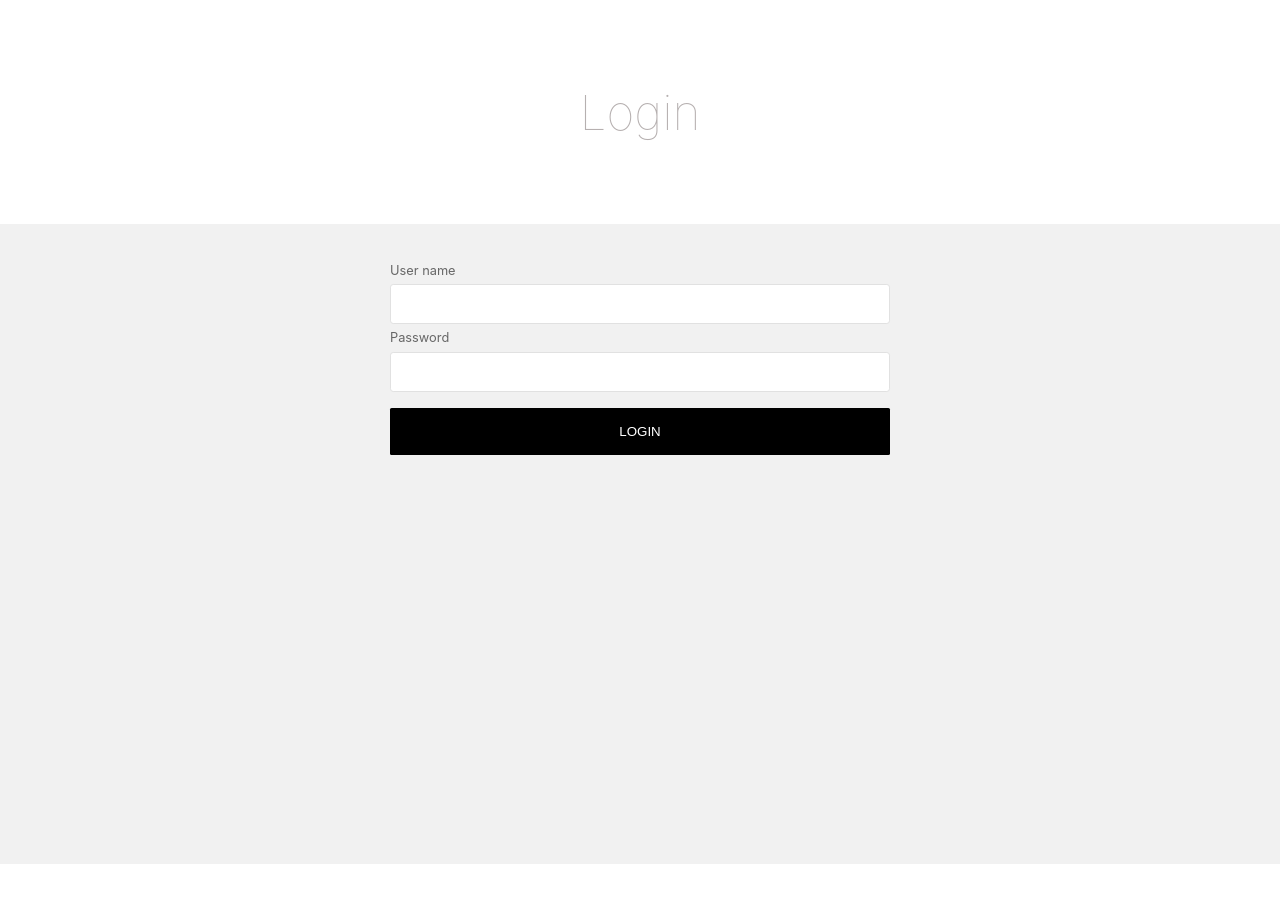
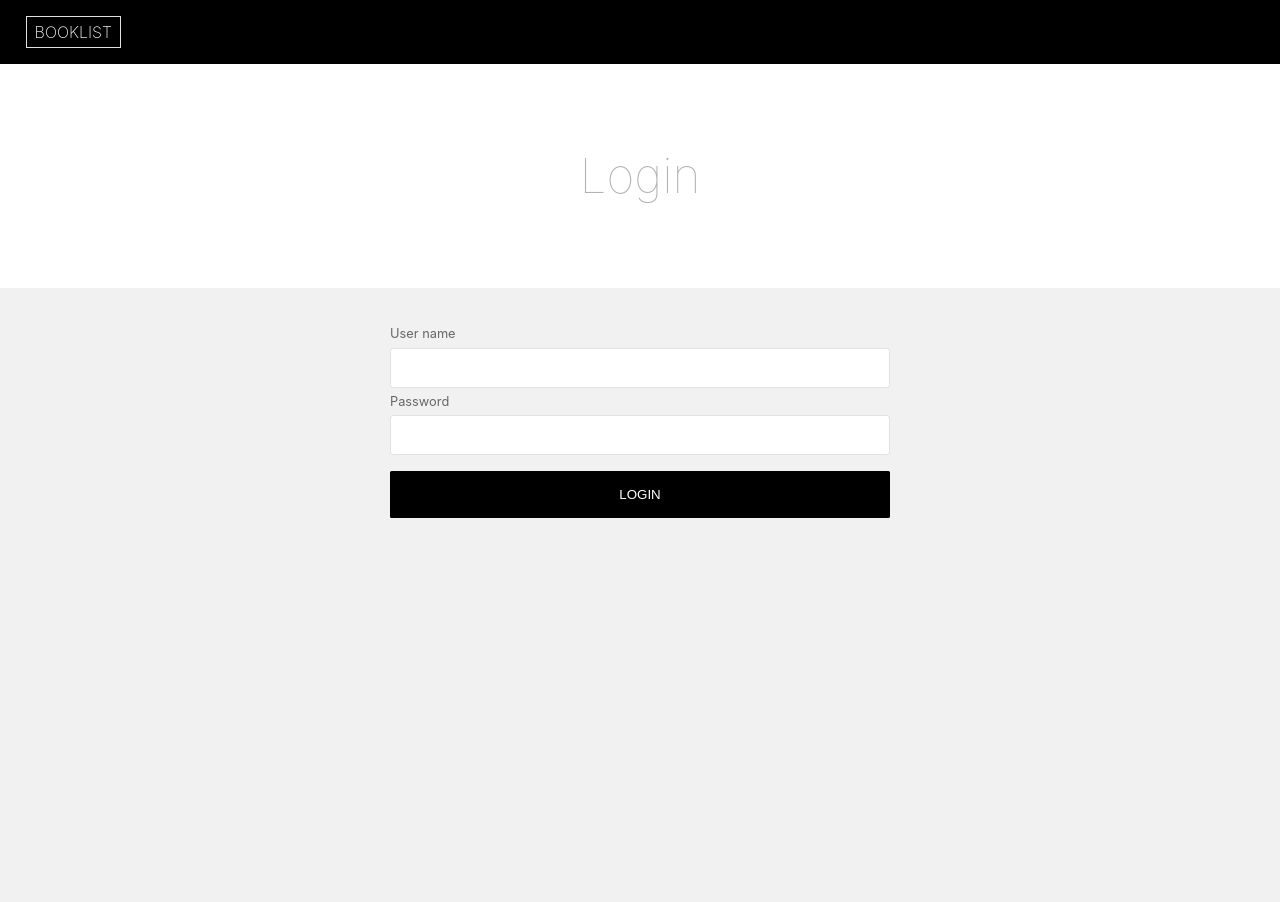
Before and after one commit to chrisbowes/dmi-booklist, a React (Create React App) app: page /login in a window 1280 px wide. Shown: the top 902 px of the page. Before the commit the page ends 864 px from the top, so only its background shows below. Built offline with nearby package versions, Linux system fonts and the light colour scheme.

Commit message:
styled and laid out view. STyled header and add form and loading states

```diff
--- /dev/null
+++ b/src/components/app-formatted-price/app-formatted-price.component.js
@@ -0,0 +1,11 @@
+import React from 'react';
+const AppFormattedPrice = (props) => {
+  const formattedEuroValue = `${props.value.toFixed(2)}`;
+  return (
+    <>
+      &euro;{formattedEuroValue}
+    </>
+  );
+}
+
+export default AppFormattedPrice;
--- /dev/null
+++ b/src/components/app-forms-ui/app-forms-button.component.js
@@ -0,0 +1,24 @@
+import React from 'react';
+import styled from 'styled-components';
+
+const StyledFormButton = styled.button`
+	width: 100%;
+	padding: ${props => (props.mode === 'slim' ? '0.5rem 1rem' : '1rem')};
+	border: none;
+	border-radius: 0.1rem;
+	box-sizing: border-box;
+	text-transform: uppercase;
+	background-color: #333333;
+	color: #ffffff;
+	&[type='submit']{
+		background-color: #000000;
+	}
+`;
+
+const FormButton = (props) => {
+	return (
+		<StyledFormButton type={props.buttonType} onClick={props.buttonClickAction} mode={props.mode}>{props.buttonText}</StyledFormButton>
+	)
+}
+
+export default FormButton;
--- /dev/null
+++ b/src/components/app-forms-ui/app-forms-input.component.js
@@ -0,0 +1,20 @@
+import React from 'react';
+import styled from 'styled-components';
+
+const Input = styled.input`
+	padding: 0.5rem;
+	border: 1px solid #e1e1e1;
+	border-radius: 0.2rem;
+	box-sizing: border-box;
+	width: 100%;
+	color: #666;
+	font-size: 1.2rem;
+`;
+
+const FormInput = (props) => {
+  return (
+    <Input type={props.inputType} onChange={props.inputChangeAction} name={props.inputName} placeholder={props.inputPlaceholder}></Input>
+  )
+}
+
+export default FormInput
--- /dev/null
+++ b/src/components/app-forms-ui/app-forms-label.component.js
@@ -0,0 +1,16 @@
+import React from 'react';
+import styled from 'styled-components';
+
+const Label = styled.label`
+	display: block;
+	font-size: 0.8rem;
+	margin: 0.4rem 0;
+	color: #666666;
+`;
+
+const FormLabel = (props) => {
+  return (
+    <Label htmlFor={props.labelHtmlFor}>{props.children}</Label>
+  )
+}
+export default FormLabel;
--- /dev/null
+++ b/src/components/app-forms-ui/index.js
@@ -0,0 +1,3 @@
+export { default as FormButton } from './app-forms-button.component';
+export { default as FormInput } from './app-forms-input.component';
+export { default as FormLabel } from './app-forms-label.component';
--- /dev/null
+++ b/src/components/app-header/app-header.component.js
@@ -0,0 +1,66 @@
+import React from 'react';
+import { FormButton } from '../app-forms-ui';
+import styled from 'styled-components';
+import { Store } from '../../store/app.store';
+
+const AppHeaderDiv = styled.div`
+	background-color: #000000;
+`;
+
+const AppHeaderInnerDiv = styled.div`
+	padding: 1rem 1.6rem;
+	box-sizing: border-box;
+	display: flex;
+	justify-content: space-between;
+	align-items: center;
+`;
+
+const AppTitle = styled.h1`
+	color: #fff;
+	text-transform: uppercase;
+	margin: 0;
+	padding: 0.3rem 0.5rem;
+	font-size: 1rem;
+  border: 1px solid #e1e1e1;
+`;
+
+const AppHeaderActions = styled.div`
+	display: flex;
+	* {
+		flex: 1 1 0;
+		white-space: nowrap;
+		&:first-child {
+			margin-right: 0.5rem;
+		}
+		&:last-child {
+			margin-left: 0.5rem;
+		}
+	}
+`;
+
+const AppHeader = () => {
+	const { state, dispatch } = React.useContext(Store);
+	const showAddForm = () => dispatch({ type: 'SHOW_ADD_FORM' });
+	const logout = () => {
+		localStorage.removeItem('dmiBooklist');
+		dispatch({ type: 'LOGOUT' })
+	}
+	const showActions = state.userLogin.loggedIn && !state.loading;
+	return (
+		<AppHeaderDiv>
+			<AppHeaderInnerDiv>
+				<AppTitle>
+					Booklist
+      	</AppTitle>
+				{showActions &&
+					<AppHeaderActions>
+						<FormButton buttonClickAction={showAddForm} buttonText="Add New Book" buttonType="button" mode="slim" />
+						<FormButton buttonClickAction={logout} buttonText="Logout" buttonType="button" mode="slim" />
+					</AppHeaderActions>
+				}
+			</AppHeaderInnerDiv>
+		</AppHeaderDiv>
+	)
+}
+
+export default AppHeader;
--- a/src/components/app-item-detail/app-item-detail.component.js
+++ b/src/components/app-item-detail/app-item-detail.component.js
@@ -1,6 +1,7 @@
 import React from 'react';
 import styled from 'styled-components';
 import AppLoading from '../app-loading/app-loading.component';
+import AppFormattedPrice from '../app-formatted-price/app-formatted-price.component';
 import { Store } from '../../store/app.store';
 import listItemDataService from '../../services/app-list-item-data/app-list-item-data.service';
 
@@ -12,11 +13,28 @@ const SelectMessage = styled.div`
 	align-content: center;
 	text-align: center;
 	margin: 1.6rem;
+	flex: 2;
+	border: 1px solid #e1e1e1;
 `;
 
 const DetailArticle = styled.article`
 	margin: 1.6rem;
-	padding: 1rem;
+	flex: 2;
+`;
+
+const DetailTitleRow = styled.div`
+	display: flex;
+	justify-content: space-between;
+	align-items: center;
+`;
+
+const DetailTitle = styled.h3`
+	color: #333;
+	font-weight: 300;
+`;
+
+const DetailAuthor = styled.h4`
+	margin: 0;
 `;
 
 const DetailImage = styled.img`
@@ -60,12 +78,15 @@ const AppItemDetail = () => {
 	return (
 		<DetailArticle>
 			{state.loading === 'listItemData' ?
-				<AppLoading cssHeight="100%"/>
+				<AppLoading cssHeight="100%" />
 				:
 				<>
 					<DetailImage src={data.image} />
-					<h3>{data.title}</h3>
-					<h4>{data.author}</h4>
+					<DetailTitleRow>
+						<DetailTitle>{data.title}</DetailTitle>
+						<AppFormattedPrice value={data.price} />
+					</DetailTitleRow>
+					<DetailAuthor>{data.author}</DetailAuthor>
 				</>
 			}
 		</DetailArticle>
--- a/src/components/app-list-item/app-list-item.component.js
+++ b/src/components/app-list-item/app-list-item.component.js
@@ -1,6 +1,7 @@
 import React from 'react';
 import styled from 'styled-components';
 import { Store } from '../../store/app.store';
+import AppFormattedPrice from '../app-formatted-price/app-formatted-price.component';
 
 const ListLi = styled.li`
     color: #666;
@@ -36,7 +37,9 @@ const AppListItem = (props) => {
 	return (
 		<ListLi onClick={loadDetail}>
 			<div>{props.data.title}</div>
-			<div>{props.data.price}</div>
+			<div>
+				<AppFormattedPrice value={props.data.price}/>
+			</div>
 		</ListLi>
 	)
 }
--- a/src/components/app-login/app-login.component.js
+++ b/src/components/app-login/app-login.component.js
@@ -4,35 +4,11 @@ import { Redirect } from 'react-router-dom';
 import base64 from 'base-64';
 import AppError from '../app-error/app-error.component';
 import AppLoading from '../app-loading/app-loading.component';
+import AppHeader from '../app-header/app-header.component';
+import { FormButton, FormInput, FormLabel } from '../app-forms-ui/';
 import loginService from '../../services/app-login/app-login.service';
 import styled from 'styled-components';
 
-const FormLabel = styled.label`
-	display: block;
-	font-size: 0.8rem;
-	margin: 0.4rem 0;
-	color: #666666;
-`;
-const FormInput = styled.input`
-	padding: 0.5rem;
-	border: 1px solid #e1e1e1;
-	border-radius: 0.2rem;
-	box-sizing: border-box;
-	width: 100%;
-	color: #666;
-	font-size: 1.2rem;
-`;
-const FormButton = styled.button`
-	width: 100%;
-	padding: 1rem;
-	border: none;
-	border-radius: 0.1rem;
-	box-sizing: border-box;
-	text-transform: uppercase;
-	background-color: #000000;
-	color: #ffffff;
-	margin-top: 1rem;
-`;
 const FormTitle = styled.h1`
 	text-align: center;
 	color: #b6b0b0;
@@ -58,6 +34,9 @@ const LoginFormInner = styled.div`
 	max-width: 500px;
 	padding: 2rem;
 `;
+const LoginFormActions = styled.div`
+	margin: 1rem 0;
+`;
 const Login = () => {
 	const [loginUser, setLoginUser] = React.useState();
 	const [loginPassword, setLoginPassword] = React.useState();
@@ -66,7 +45,7 @@ const Login = () => {
 		if (state.userLogin.loggedIn) {
 			localStorage.setItem('dmiBooklist', JSON.stringify(state));
 		}
-	}, [ state.userLogin.loggedIn]);
+	}, [state.userLogin.loggedIn]);
 	const handleSubmit = (e) => {
 		e.preventDefault();
 		dispatch({
@@ -102,27 +81,32 @@ const Login = () => {
 	}
 	return (
 		<>
+			<AppHeader />
 			{state.userLogin.loggedIn && <Redirect to='/' />}
 			{state.loading ?
-				<AppLoading cssHeight="100vh" />
+				<AppLoading cssHeight="calc(100vh - 62px)" />
 				:
+				<>
 					<LoginScreen>
 						<FormTitle>Login</FormTitle>
 						<LoginForm onSubmit={handleSubmit}>
 							{state.error && <AppError />}
 							<LoginFormInner>
 								<div>
-								<FormLabel htmlFor="loginUser">User name</FormLabel>
-								<FormInput name="loginUser" type='text' onChange={(e) => setLoginUser(e.target.value)} />
+									<FormLabel labelHtmlFor="loginUser">User name</FormLabel>
+									<FormInput name="loginUser" inputType='text' inputChangeAction={(e) => setLoginUser(e.target.value)} />
 								</div>
 								<div>
-								<FormLabel htmlFor="loginPassword">Password</FormLabel>
-								<FormInput type='password' name="loginPassword" onChange={(e) => setLoginPassword(e.target.value)} />
+									<FormLabel labelHtmlFor="loginPassword">Password</FormLabel>
+									<FormInput inputType='password' name="loginPassword" inputChangeAction={(e) => setLoginPassword(e.target.value)} />
 								</div>
-							<FormButton type="submit">Login</FormButton>
+								<LoginFormActions>
+									<FormButton buttonType="submit" buttonText="Login" />
+								</LoginFormActions>
 							</LoginFormInner>
 						</LoginForm>
 					</LoginScreen>
+				</>
 			}
 		</>
 	)
--- a/src/components/app-main/app-main.component.js
+++ b/src/components/app-main/app-main.component.js
@@ -5,6 +5,7 @@ import AppItemDetail from '../app-item-detail/app-item-detail.component';
 import AppError from '../app-error/app-error.component';
 import AppListAdd from '../app-list-add/app-list-add.component';
 import AppLoading from '../app-loading/app-loading.component';
+import AppHeader from '../app-header/app-header.component';
 import listDataService from '../../services/app-list-data/app-list-data.service';
 import styled from 'styled-components';
 import { Store } from '../../store/app.store';
@@ -12,9 +13,8 @@ import { Store } from '../../store/app.store';
 const AppLayout = styled.div`
 	display: flex;
 	justify-content: space-evenly;
-	* {
-		flex: 1 0 0
-	}
+	margin: 0 auto;
+	max-width: 1200px;
 `;
 
 const AppMain = () => {
@@ -51,24 +51,19 @@ const AppMain = () => {
 		localStorage.setItem('dmiBooklist', JSON.stringify(state));
 	}, [state.listData]);
 	const redirectToLogin = !state.userLogin.loggedIn;
-	const showAddForm = () => dispatch({ type: 'SHOW_ADD_FORM' });
 	return (
 		<>
+			<AppHeader />
+			{state.showAddForm && <AppListAdd />}
 			{state.error && <AppError />}
 			{redirectToLogin && <Redirect to='/login' />}
 			{state.loading && state.loading === 'listData' ?
 				<AppLoading cssHeight="100vh" />
 				:
-				<>
-					<div>
-						<button onClick={showAddForm}>Add new book</button>
-						{state.showAddForm && <AppListAdd />}
-					</div>
-					<AppLayout>
-						<AppList data={state.listData} />
-						<AppItemDetail />
-					</AppLayout>
-				</>
+				<AppLayout>
+					<AppList data={state.listData} />
+					<AppItemDetail />
+				</AppLayout>
 			}
 		</>
 	)
--- a/src/store/app.store.js
+++ b/src/store/app.store.js
@@ -42,6 +42,8 @@ function reducer(state, action) {
       return { ...state, ...action.payload }
     case 'LOGIN_FAIL':
       return { ...state, error: action.payload }
+    case 'LOGOUT':
+      return { ...state, userLogin: { loggedIn: false, userName: null, auth: null }}
     case 'ADD_NEW_BOOK':
       return { ...state, listData: action.payload, showAddForm: false}
     case 'SHOW_ADD_FORM':
```
Also changed, not shown: src/components/app-list-add/app-list-add.component.js (+35 -13 lines). Lines whose indentation alone changed are shown as unchanged.
